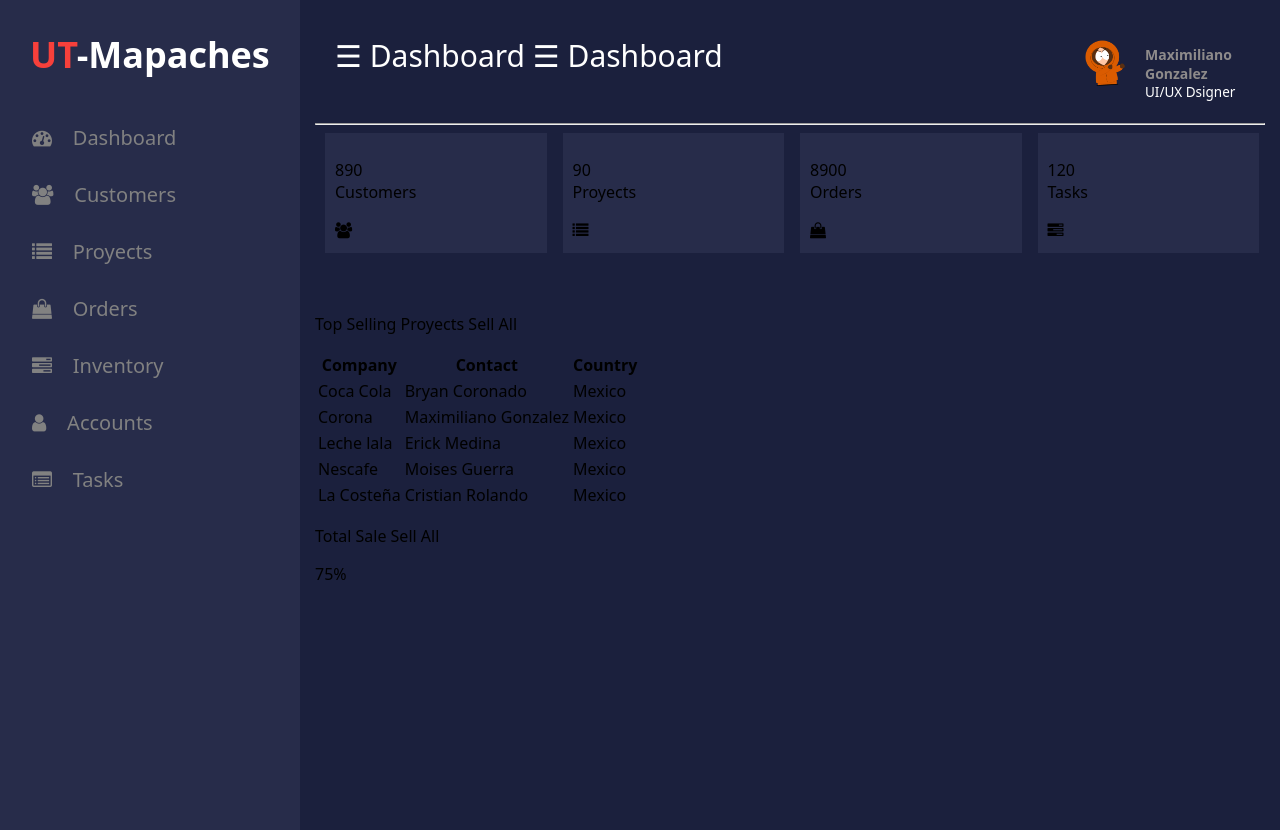
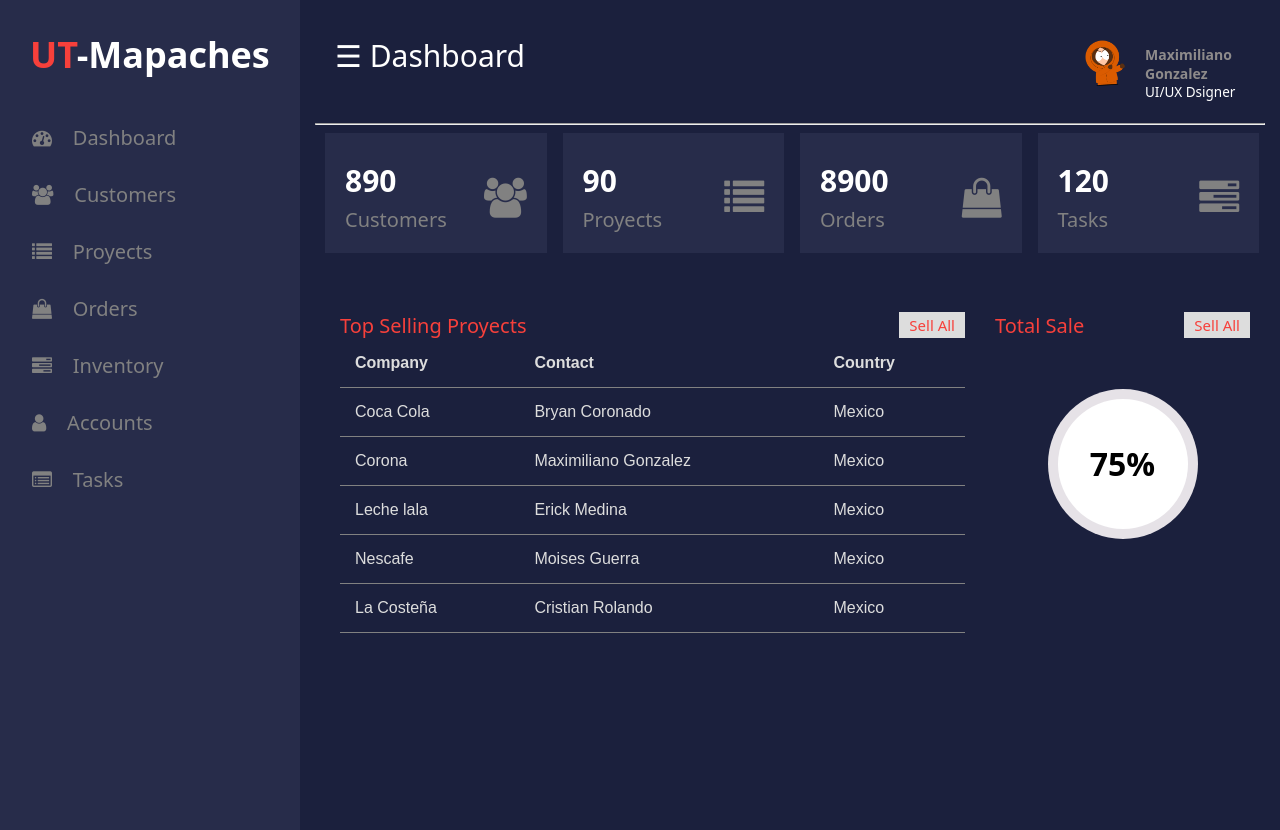
Before and after one commit to Maxprogit/Dashboard, a plain HTML site: page index.html in a window 1280 px wide. Drawn offline with nearby package versions, Linux system fonts and the light colour scheme.

Commit message:
Terminamos CSS

```diff
--- a/css/dashboard.css
+++ b/css/dashboard.css
@@ -95,3 +95,117 @@ body{
     margin-left: 10px;
     padding: 10px;
 }
+.box p {
+    color: white;
+    font-size: 30px;
+    font-weight: bold;
+    line-height: 35px;
+    padding-left: 10px;
+    margin-top: 20px;
+    display: inline-block;
+}
+.box p span {
+    font-size: 20px;
+    font-weight: 400;
+    color: #818181;
+}
+.box-icon{
+    font-size: 40px!important;
+    float: right;
+    margin-top: 35px!important;
+    color: #818181;
+    padding-right: 10px;
+}
+.col-div-8{
+    width: 70%;
+    float: left;
+}
+.col-div-4{
+    width: 30%;
+    float: left;
+}
+.content-box{
+    padding: 15px;
+}
+.content-box p {
+    color: #f7403b;
+    font-size: 20px;
+    margin: 0;
+}
+.content-box p span{
+    float: right;
+    background-color: #ddd;
+    padding: 3px 10px;
+    font-size: 15px!important;
+}
+.box-8 .box-4{
+    width: 95%;
+    background-color: #272c4a;
+    height: 350px;
+}
+.nav2{
+    display: none;
+}
+.box-8{
+    margin-left: 10px;
+}
+table{
+    font-family: arial,sans-serif;
+    width: 100%;
+    border-collapse: collapse;
+}
+td, th{
+    text-align: left;
+    color: #ddd;
+    padding: 15px;
+    border-bottom: 1px solid #818181;
+}
+.circle-wrap{
+    margin: 50px auto;
+    width: 150px;
+    height: 150px;
+    background-color: #e6e2e7;
+    border-radius: 50%;
+}
+.circle-wrap .cricle .mask,
+.circle-wrap .cricle .fill {
+    width: 150px;
+    height: 150px;
+    position: absolute;
+    border-radius: 50%;
+}
+.circle-wrap .circle .mask{
+    clip: rect(0px, 150px, 150px, 75px);
+}
+.circle-wrap .circle .mask .fill{
+    clip: rect(0px, 75px, 150px, 0px);
+    background-color: #f7403b;
+}
+.circle-wrap .circle .mask .full,
+.circle-wrap .circle .fill{
+    animation: fill ease-in-out 3s;
+    transform: rotate(126deg);
+}
+@keyframes fill {
+    0%{
+        transform: rotate(0deg);
+    }
+    100%
+    {
+        transform: rotate(126deg);
+    }
+}
+.circle-wrap .inside-circle{
+    z-index: 100;
+    font-size: 2rem;
+    width: 130px;
+    height: 130px;
+    border-radius: 50%;
+    background-color: #fff;
+    line-height: 130px;
+    text-align: center;
+    margin-top: 10px;
+    margin-left: 10px;
+    position: absolute;
+    font-weight: 700;
+}
```
